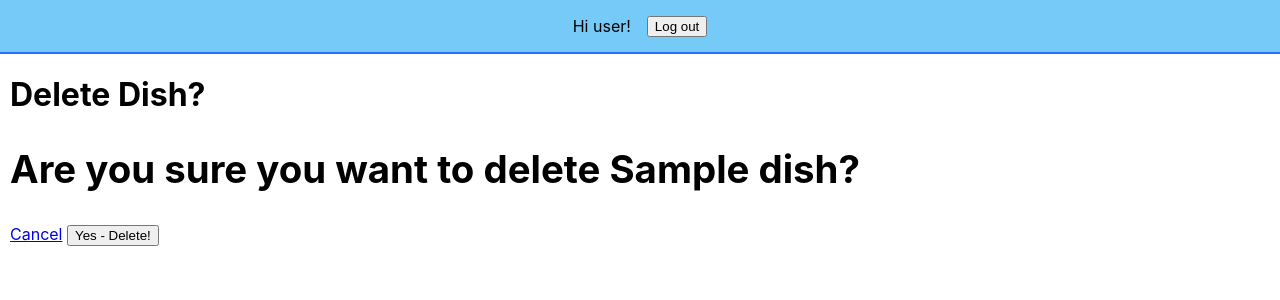
After one commit to StephanieStralina/feastmode, a Django app: page /parties/1/dishes/1/delete/ in a window 1280 px wide. The commit adds this page. Shown: the top 300 px of the page. Run offline with Django 5.2, Linux system fonts and the light colour scheme; a user stored in the database is signed in; tables that the repository leaves empty hold one stand-in row (values such as "Sample post").

Commit message:
added delete button

```diff
--- /dev/null
+++ b/main_app/templates/main_app/dish_confirm_delete.html
@@ -0,0 +1,17 @@
+{% extends 'base.html' %}
+{% load static %}
+{% block content %}
+
+<div class="page-header">
+  <h1>Delete Dish?</h1>
+</div>
+
+<h2>Are you sure you want to delete {{ dish.name }}?</h2>
+
+<form action="" method="post" class="form">
+  {% csrf_token %}
+  <a href="{% url 'party-detail' party.invite_id %}" class="btn secondary">Cancel</a>
+  <button type="submit" class="btn danger">Yes - Delete!</button>
+</form>
+
+{% endblock %}
--- a/main_app/templates/parties/party-detail.html
+++ b/main_app/templates/parties/party-detail.html
@@ -39,6 +39,7 @@
         <li>
             {{ dish.name }}
             <a href="{% url "dish-update" party.invite_id dish.id %}">Edit</a>
+            <a href="{% url "dish-delete" party.invite_id dish.id %}">Delete</a>
         </li>
         {% endfor %}
     </ul>
--- a/main_app/urls.py
+++ b/main_app/urls.py
@@ -13,4 +13,5 @@ urlpatterns = [
     path('parties/<str:invite_id>/add-rsvp/', views.add_rsvp, name='add-rsvp'),
     path('parties/<str:invite_id>/dishes/create/', views.DishCreate.as_view(), name='dish-create'),
     path('parties/<str:invite_id>/dishes/<int:pk>/update/', views.DishUpdate.as_view(), name='dish-update'),
+    path('parties/<str:invite_id>/dishes/<int:pk>/delete/', views.DishDelete.as_view(), name='dish-delete'),
 ]
--- a/main_app/views.py
+++ b/main_app/views.py
@@ -4,7 +4,7 @@ from django.contrib.auth.forms import UserCreationForm
 from django.shortcuts import render, redirect
 from django.urls import reverse
 from main_app.models import Party, Rsvp, Dish
-from django.views.generic.edit import CreateView, UpdateView
+from django.views.generic.edit import CreateView, UpdateView, DeleteView
 from django.contrib.auth.mixins import LoginRequiredMixin
 from .forms import RsvpForm
 from .helpers import get_rsvp
@@ -101,3 +101,18 @@ class DishUpdate(LoginRequiredMixin, UpdateView):
 
     def get_success_url(self, **kwargs):
         return reverse('party-detail', kwargs={ 'invite_id': self.invite_id })
+
+class DishDelete(LoginRequiredMixin, DeleteView):
+    model = Dish
+
+    def dispatch(self, request, *args, **kwargs):
+        self.invite_id = kwargs['invite_id']
+        return super().dispatch(request, *args, **kwargs)
+
+    def get_success_url(self, **kwargs):
+        return reverse('party-detail', kwargs={ 'invite_id': self.invite_id })
+
+    def get_context_data(self, **kwargs):
+        context = super().get_context_data(**kwargs)
+        context['party'] = self.object.party
+        return context
```
